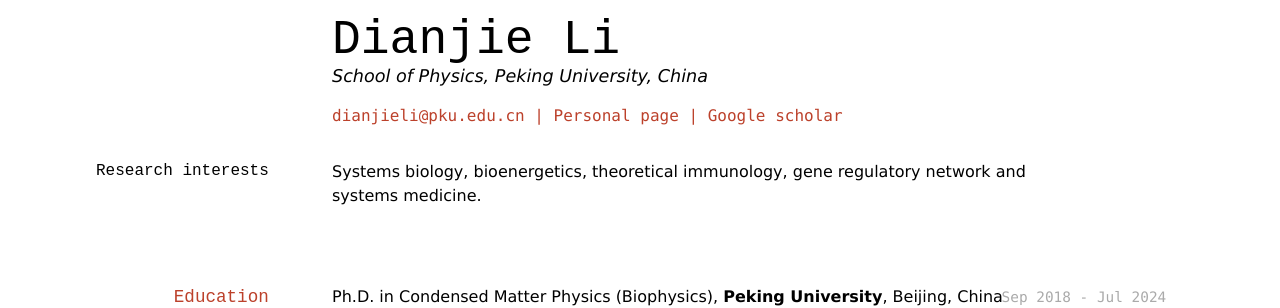
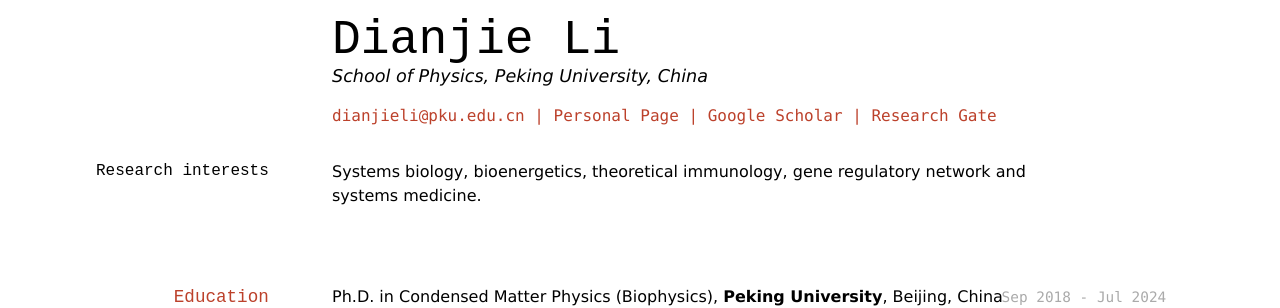
Before and after one commit to EggYouKnow/EggYouKnow.github.io, a Jekyll site: the page built from index.md, in a window 1280 px wide and 900 px high. Shown: the top 308 px of the window. Built offline with Jekyll 4.4.1, drawn with Linux system fonts in a browser that asks for light colours.

Commit message:
Update index.md

```diff
--- a/index.md
+++ b/index.md
@@ -8,8 +8,9 @@ School of Physics, Peking University, China
 
 <div id="webaddress">
 <a href="dianjieli@pku.edu.cn">dianjieli@pku.edu.cn</a>
-| <a href="https://eggyouknow.github.io/">Personal page</a>
-| <a href="https://scholar.google.com/citations?user=buYSOXEAAAAJ&hl=en">Google scholar</a>
+| <a href="https://eggyouknow.github.io/">Personal Page</a>
+| <a href="https://scholar.google.com/citations?user=buYSOXEAAAAJ&hl=en">Google Scholar</a>
+| <a href="https://www.researchgate.net/profile/Dianjie-Li-2">Research Gate</a>
 </div>
 
 
```
